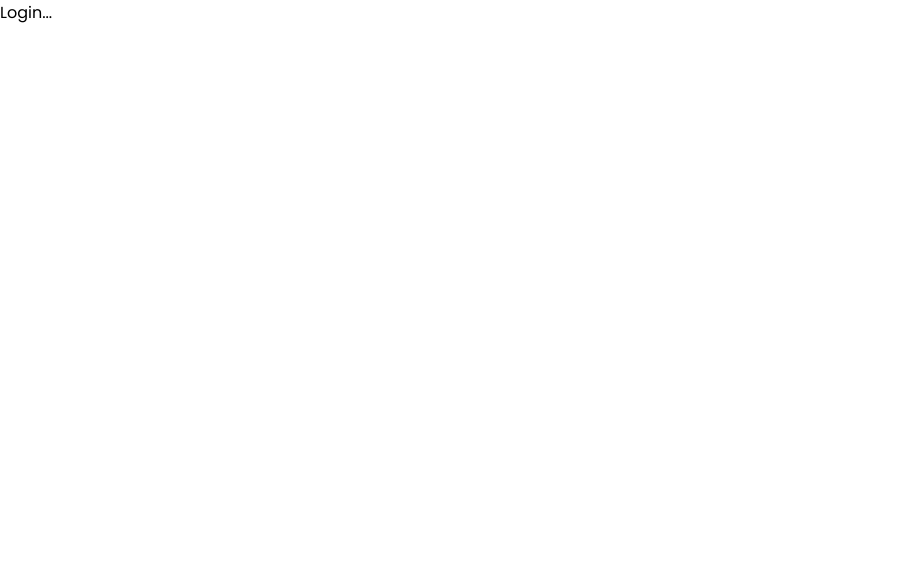
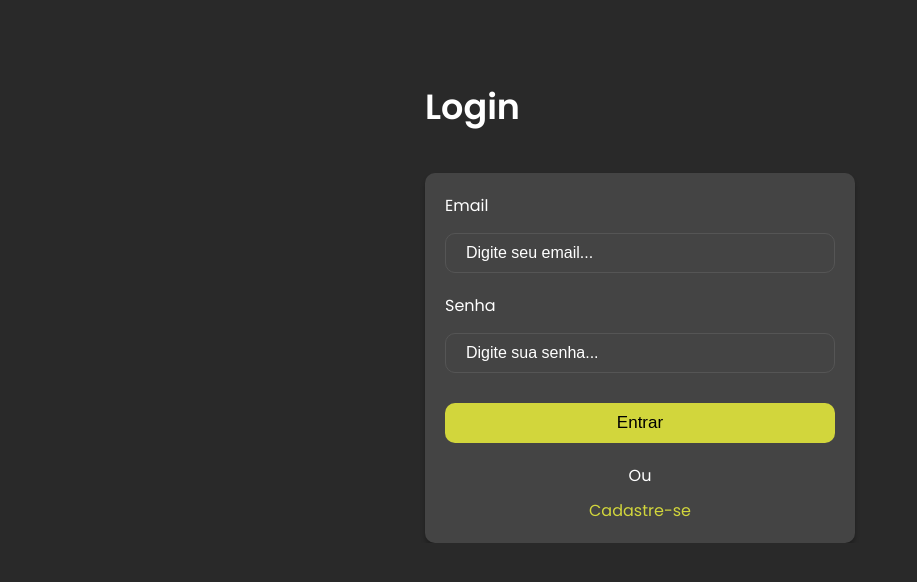
Before and after one commit to jadielsanttos/todo_list_frontend, a Next.js app: page /auth/login in a window 1280 px wide. Shown: the top 582 px of the page, without its empty margins (0-917 px from the left). Built offline with nearby package versions, Linux system fonts and the light colour scheme.

Commit message:
feat: finalizando as telas de login e registro(usuario)

```diff
--- a/src/app/auth/login/page.tsx
+++ b/src/app/auth/login/page.tsx
@@ -1,8 +1,14 @@
+import { BoxForm } from '@/components/auth/BoxForm'
+import styles from '@/styles/auth/app.module.css'
+
 const Page = () => {
     return (
-        <div>
-            Login...
-        </div>
+        <>
+            <section className={styles.section_form}>
+                <h1>Login</h1>
+                <BoxForm />
+            </section>
+        </>
     )
 }
 
--- a/src/app/globals.css
+++ b/src/app/globals.css
@@ -4,8 +4,18 @@
   margin: 0;
 }
 
+:root {
+  --bg-color-default: #292929;
+  --color-primary: #D2D63C;
+  --border-default: 1px solid #444;
+  --border-radius-default: 10px;
+  --box-shadow-default: 0 4px 4px 0 rgba(0,0,0,0.25);
+}
+
 html,
 body {
   max-width: 100vw;
   overflow-x: hidden;
+  background-color: var(--bg-color-default);
+  color: #fff;
 }
--- a/src/app/layout.tsx
+++ b/src/app/layout.tsx
@@ -8,7 +8,7 @@ const poppins = Poppins({
 })
 
 export const metadata: Metadata = {
-  title: 'Funcionando',
+  title: 'Lista de tarefas',
   description: 'Generated by create next app',
 }
 
--- /dev/null
+++ b/src/components/auth/BoxForm.tsx
@@ -0,0 +1,34 @@
+"use client"
+
+import styles from '@/styles/auth/app.module.css'
+import Link from 'next/link'
+import { usePathname } from 'next/navigation'
+
+export const BoxForm = () => {
+
+    const pathName = usePathname()
+
+    return (
+        <div className={styles.box_form}>
+            <form className={styles.form_item}>
+                <div className={styles.row_input}>
+                    <label htmlFor="Email">Email</label>
+                    <input type="email" placeholder='Digite seu email...' />
+                </div>
+                <div className={styles.row_input}>
+                    <label htmlFor="Senha">Senha</label>
+                    <input type="password" placeholder='Digite sua senha...' />
+                </div>
+                <div className={styles.row_input_submit}>
+                    <input type="submit" value={pathName == '/auth/login' ? 'Entrar' : 'Cadastrar'} />
+                </div>
+                <div className={styles.area_bottom}>
+                    <span>Ou</span>
+                    <Link href={pathName == '/auth/login' ? '/auth/register' : '/auth/login'} className={styles.link_single}>
+                        {pathName == '/auth/login' ? 'Cadastre-se' : 'Fazer Login'}
+                    </Link>
+                </div>
+            </form>
+        </div>
+    )
+}
--- /dev/null
+++ b/src/libs/api.ts
@@ -0,0 +1,3 @@
+export const api = {
+    login: async (email: string, password: string) => {}
+}
--- /dev/null
+++ b/src/styles/auth/app.module.css
@@ -0,0 +1,76 @@
+.section_form {
+    max-width: 430px;
+    width: 100%;
+    margin: auto;
+    display: flex;
+    justify-content: center;
+    align-items: center;
+    flex-direction: column;
+    padding-top: 80px;
+}
+
+.section_form h1 {
+    width: 100%;
+    font-size: 35px;
+}
+
+.section_form .box_form {
+    width: inherit;
+    background-color: #444;
+    margin-top: 40px;
+    padding: 20px;
+    border-radius: var(--border-radius-default);
+    box-shadow: var(--box-shadow-default);
+}
+
+.section_form .box_form .form_item .row_input {
+    width: 100%;
+    margin-bottom: 20px;
+}
+
+.section_form .box_form .form_item .row_input input {
+    width: 100%;
+    padding: 10px 20px;
+    margin-top: 15px;
+    border-radius: var(--border-radius-default);
+    border: 1px solid #555;
+    outline: 0;
+    background-color: transparent;
+    color: #fff;
+    font-size: 16px;
+}
+
+.section_form .box_form .form_item .row_input input::-webkit-input-placeholder {
+    color: #fff;
+}
+
+.section_form .box_form .form_item .row_input input:focus {
+    border: 1px solid var(--color-primary);
+}
+
+.section_form .box_form .form_item .row_input_submit input[type="submit"] {
+    width: 100%;
+    padding: 10px 20px;
+    margin-top: 10px;
+    background-color: var(--color-primary);
+    color: #000;
+    font-size: 17px;
+    border-radius: var(--border-radius-default);
+    border: 0;
+    outline: 0;
+    cursor: pointer;
+}
+
+.section_form .box_form .form_item .area_bottom {
+    display: flex;
+    justify-content: center;
+    align-items: center;
+    flex-direction: column;
+    padding-top: 20px;
+    gap: 10px;
+}
+
+.section_form .box_form .form_item .area_bottom .link_single {
+    text-decoration: none;
+    color: var(--color-primary);
+}
```
Also changed, not shown: src/app/auth/register/page.tsx (+9 -3 lines).
